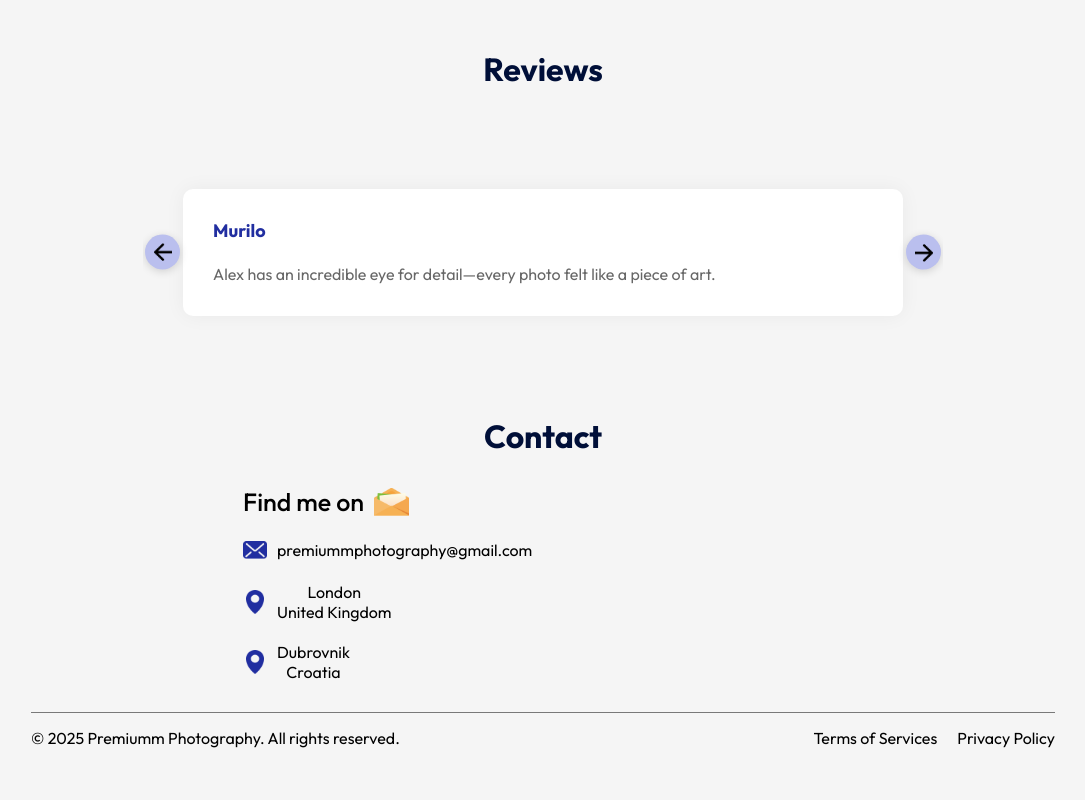
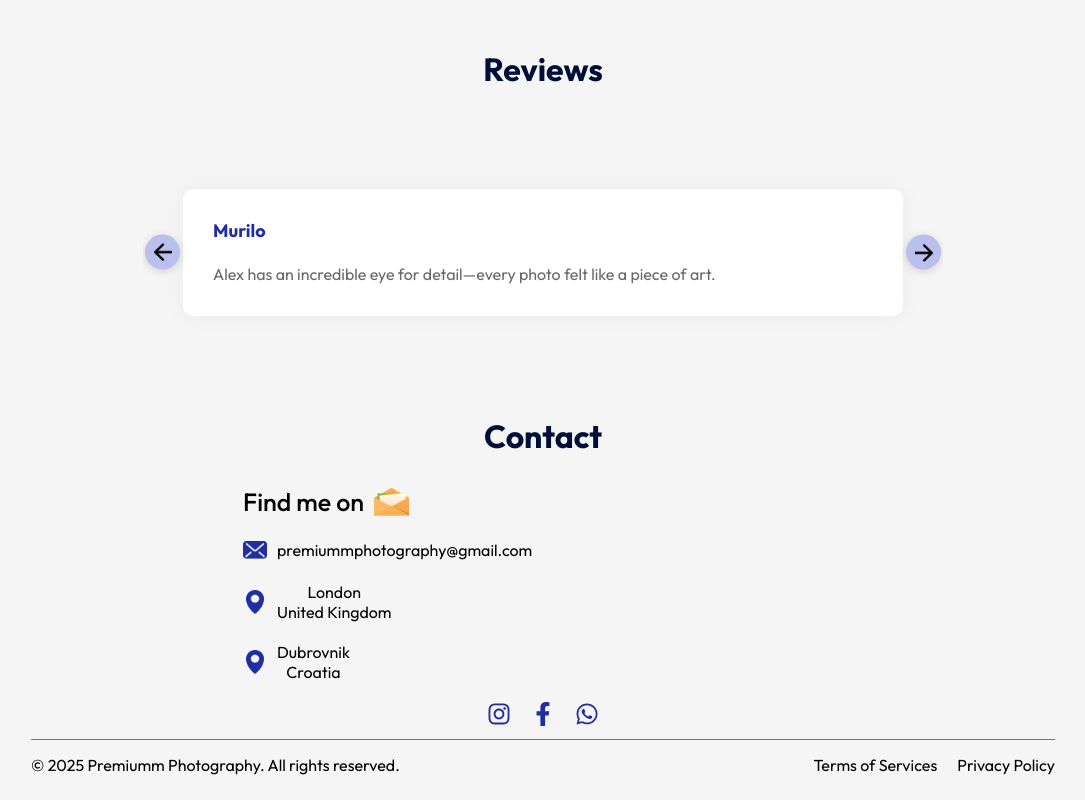
Before and after one commit to benattimj/premiummphoto, a React (Vite) app: page / in a window 1280 px wide. Shown: the part 2706-3506 px from the top of the page, without its empty margins (97-1182 px from the left). Before the commit the page ends 3479 px from the top, so only its background shows below. Built offline with nearby package versions, Linux system fonts and the light colour scheme.

Commit message:
Social Media icons

```diff
--- a/package.json
+++ b/package.json
@@ -4,7 +4,7 @@
   "version": "0.0.0",
   "type": "module",
   "scripts": {
-     "start": "vite",
+    "start": "vite",
     "dev": "vite",
     "build": "vite build",
     "lint": "eslint . --ext js,jsx --report-unused-disable-directives --max-warnings 0",
@@ -13,6 +13,7 @@
   "dependencies": {
     "react": "^18.2.0",
     "react-dom": "^18.2.0",
+    "react-icons": "^5.5.0",
     "react-scroll": "^1.9.0"
   },
   "devDependencies": {
--- a/src/Components/Contact/Contact.css
+++ b/src/Components/Contact/Contact.css
@@ -52,6 +52,23 @@
     display: block;
     margin: 20px 0;
 }
+.social-icons {
+  margin-top: 20px;
+  display: flex;
+  justify-content: center;
+  gap: 20px;
+}
+
+.social-icons a {
+  font-size: 24px;
+  color: #212EA0;
+  transition: 0.3s;
+}
+
+.social-icons a:hover {
+  color: #000;
+  transform: scale(1.1);
+}
 /* ----------- media query -------- */
 @media (max-width: 700px){
     .contact{
--- a/src/Components/Contact/Contact.jsx
+++ b/src/Components/Contact/Contact.jsx
@@ -2,9 +2,11 @@ import React from 'react'
 import './Contact.css'
 import msg_icon from '../../assets/msg-icon.png'
 import mail_icon from '../../assets/mail-icon.png'
-import phone_icon from '../../assets/phone-icon.png'
 import location_icon from '../../assets/location-icon.png'
 import white_arrow from '../../assets/white-arrow.png'
+
+import { FaInstagram, FaFacebookF, FaWhatsapp } from 'react-icons/fa';
+
 
 const Contact = () => {
 
@@ -56,7 +58,24 @@ const Contact = () => {
     <img src={location_icon} alt="" />
     Dubrovnik<br /> Croatia
   </li>
+
 </ul>
+
+        <div className="social-icons">
+          <a href="https://www.instagram.com/premiummphotography?igsh=MXIxdGR4Yzl3MDdlYw%3D%3D&utm_source=qr" target="_blank" rel="noopener noreferrer">
+            <FaInstagram />
+          </a>
+          <a href="https://www.facebook.com/people/Premiummphotography/61563590695825/" target="_blank" rel="noopener noreferrer">
+            <FaFacebookF />
+          </a>  <a
+      href="https://api.whatsapp.com/send?phone=447931588770&text=Hel%C3%A1%21"
+      target="_blank"
+      rel="noopener noreferrer"
+      aria-label="WhatsApp"
+    >
+            <FaWhatsapp />
+          </a>
+        </div>
       </div>
 
     </div>
```
Also changed, not shown: 1 other file (tests, documents, lock files or other folders).
